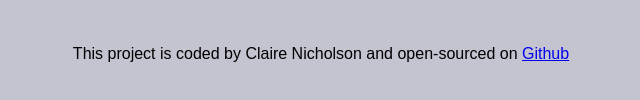
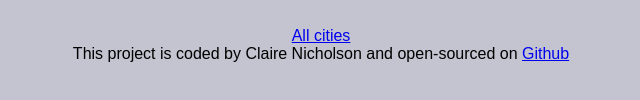
Before and after one commit to clairenicholsondigital/world-clock, a plain HTML site: page index.html in a window 1280 px wide. Shown: the part 520-620 px from the top of the page, 319-959 px from the left. Drawn offline with nearby package versions, Linux system fonts and the light colour scheme; a script that the page names is missing.

Commit message:
add all cities link

```diff
--- a/index.html
+++ b/index.html
@@ -46,6 +46,7 @@
 
 
     <footer>
+        <a href="https://dazzling-quokka-0739e4.netlify.app/">All cities</a>
         <br>
         This project is coded by Claire Nicholson and open-sourced on <a href="https://github.com/clairenicholsondigital/world-clock" target="_blank">Github</a>
     <br></footer>
--- a/index.js
+++ b/index.js
@@ -44,7 +44,7 @@ function showSelectedTime() {
     citiesElement.innerHTML += `<span class='time'>${moment().tz("Europe/Paris").format("h:mm A")}</span>`;
   } else if (selectedCountry === "Local") {
   } else if (selectedCountry === "Tokyo") {
-  let TokyoTime = moment().tz("Asia/Tokyo").format("dddd DD MMMM YYYY");
+    let TokyoTime = moment().tz("Asia/Tokyo").format("dddd DD MMMM YYYY");
    citiesElement.innerHTML = `<span class='countries'>Tokyo<img src="https://em-content.zobj.net/thumbs/240/apple/354/flag-japan_1f1ef-1f1f5.png" width="30px"/></span>&nbsp;` + TokyoTime;
    ciitiesElement.innerHTML += `<span class='time'>${moment().tz("Asia/Tokyo").format("h:mm A")}</span>`;
   }
```
